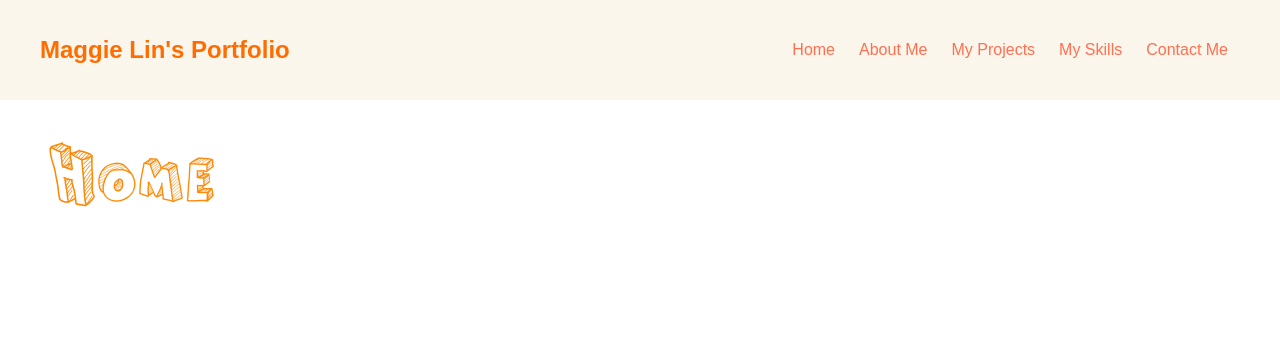
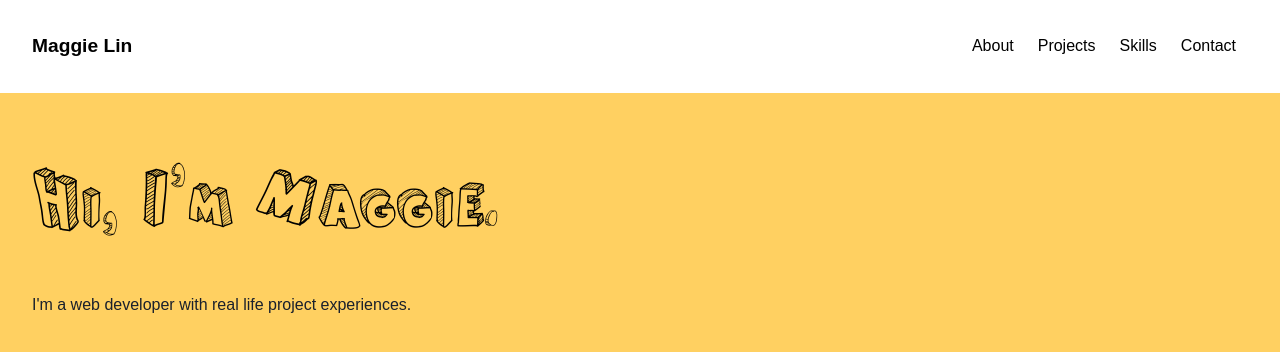
Before and after one commit to lin-maggies/portfolio, a React (Create React App) app: page / in a window 1280 px wide. Shown: the top 352 px of the page. Built offline with nearby package versions, Linux system fonts and the light colour scheme.

Commit message:
changed some css and wording

```diff
--- a/src/App.css
+++ b/src/App.css
@@ -3,20 +3,21 @@
   margin: 0;
   padding: 0;
   font-family: sans-serif;
+  background-color: #ffd061;
 }
 
 .navbar {
   display: flex;
   justify-content: space-between;
   align-items: center;
-  background-color: #faf6eb;
+  background-color: white;
   width: 100%;
-  padding: 0 2.5rem;
+  padding: 0 2rem;
 }
 
 .navbar-burger {
   display: flex;
-  color: #fd8a09;
+  color: black;
   margin: 0.5rem 1rem;
 }
 
@@ -25,31 +26,46 @@
 }
 
 .header-title {
-  font-size: 1.5rem;
-  color: #ff6d00;
+  font-size: 1.2rem;
+  color: black;
   font-weight: bold;
   padding: 2rem 0;
+  background-color: white;
 }
 
 .navbar-links {
   display: none;
-  color: #ff6f52;
+  color: black;
+}
+
+.navbar-links a {
+  background-color: white;
 }
 
 .body {
-  padding: 1rem 3rem;
+  padding: 0 2rem;
+  background-color: #ffd061;
 }
 
 .pageTitle {
+  margin: 3rem 0 0;
   font-family: cartoon;
   font-size: 5rem;
-  color: #fd8a09;
+  color: black;
+}
+
+.pagePara {
+  margin: 2rem 0;
 }
 
 .contact-form {
   display: flex;
   flex-direction: column;
 }
+/*
+p1 {
+  font-size: 200%;
+} */
 
 @media only screen and (min-width: 768px) {
   .navbar-burger {
@@ -76,6 +92,6 @@
 }
 
 @font-face {
-  font-family: "cartoon";
-  src: url("./fonts/CartoonBlocks.ttf") format("truetype");
+  font-family: 'cartoon';
+  src: url('./fonts/CartoonBlocks.ttf') format('truetype');
 }
--- a/src/Components/Navbar.js
+++ b/src/Components/Navbar.js
@@ -1,4 +1,4 @@
-import React, { useState, useEffect, useContext } from "react";
+import React, { useState, useEffect, useContext } from 'react';
 import {
   Text,
   Button,
@@ -8,26 +8,27 @@ import {
   MenuList,
   MenuItem,
   IconButton,
-} from "@chakra-ui/react";
-import { HamburgerIcon } from "@chakra-ui/icons";
-import { useNavigate } from "react-router";
-import { Link } from "react-router-dom";
-import "../App.css";
+} from '@chakra-ui/react';
+import { HamburgerIcon } from '@chakra-ui/icons';
+import { useNavigate } from 'react-router';
+import { Link } from 'react-router-dom';
+import '../App.css';
 
 export default function Navbar() {
   const navigate = useNavigate();
   return (
     <div>
       <nav className="navbar">
-        <div className="header-title">Maggie Lin's Portfolio</div>
+        <Link className="header-title" to="/">
+          Maggie Lin
+        </Link>
         <div className="navbar-links">
           <ul>
             <li>
-              <Link to="/">Home</Link>
-              <Link to="/about">About Me</Link>
-              <Link to="/projects">My Projects</Link>
-              <Link to="/skills">My Skills</Link>
-              <Link to="/contact">Contact Me</Link>
+              <Link to="/about">About</Link>
+              <Link to="/projects">Projects</Link>
+              <Link to="/skills">Skills</Link>
+              <Link to="/contact">Contact</Link>
             </li>
           </ul>
         </div>
@@ -44,16 +45,16 @@ export default function Navbar() {
                 <Link to="/">Home</Link>
               </MenuItem>
               <MenuItem>
-                <Link to="/about">About Me</Link>
+                <Link to="/about">About</Link>
               </MenuItem>
               <MenuItem>
-                <Link to="/projects">My Projects</Link>
+                <Link to="/projects">Projects</Link>
               </MenuItem>
               <MenuItem>
-                <Link to="/skills">My Skills</Link>
+                <Link to="/skills">Skills</Link>
               </MenuItem>
               <MenuItem>
-                <Link to="/contact">Contact Me</Link>
+                <Link to="/contact">Contact</Link>
               </MenuItem>
             </MenuList>
           </Menu>
--- a/src/Containers/aboutMe.js
+++ b/src/Containers/aboutMe.js
@@ -1,8 +1,8 @@
-import React, { useState, useEffect, useContext } from "react";
-import { Text, Button, Box, Link } from "@chakra-ui/react";
-import { useNavigate } from "react-router";
-import "../App.css";
-import Navbar from "../Components/Navbar";
+import React, { useState, useEffect, useContext } from 'react';
+import { Text, Button, Box, Link } from '@chakra-ui/react';
+import { useNavigate } from 'react-router';
+import '../App.css';
+import Navbar from '../Components/Navbar';
 
 export default function AboutMe() {
   const navigate = useNavigate();
@@ -10,7 +10,16 @@ export default function AboutMe() {
     <div>
       <Navbar />
       <div className="body">
-        <h1 className="pageTitle">About Me</h1>
+        <h1 className="pageTitle">When coding</h1>
+        <p1>
+          I am based in New Zealand. I started learning coding in 2020, by March
+          2021 I started working as an intern in a company called Brewenstein
+        </p1>
+        <h1 className="pageTitle">When not coding</h1>
+        <p1>
+          My biggest passion right now is to go rock climbing every week.
+          Mountain biking is also on the list of hobbies.
+        </p1>
       </div>
     </div>
   );
--- a/src/Containers/contactMe.js
+++ b/src/Containers/contactMe.js
@@ -1,18 +1,18 @@
-import React, { useState } from "react";
-import { Text, Button, Box, Link } from "@chakra-ui/react";
-import "../App.css";
-import Navbar from "../Components/Navbar";
+import React, { useState } from 'react';
+import { Text, Button, Box, Link } from '@chakra-ui/react';
+import '../App.css';
+import Navbar from '../Components/Navbar';
 
 export default function ContactMe() {
-  const [email, setEmail] = useState("");
-  const [name, setName] = useState("");
-  const [message, setMessage] = useState("");
+  const [email, setEmail] = useState('');
+  const [name, setName] = useState('');
+  const [message, setMessage] = useState('');
 
   const handleSubmit = (event) => {
     event.preventDefault();
 
     const endpoint =
-      "https://1gmprjswn1.execute-api.ap-southeast-2.amazonaws.com/default/sendContactEmail";
+      'https://1gmprjswn1.execute-api.ap-southeast-2.amazonaws.com/default/sendContactEmail';
 
     const body = JSON.stringify({
       senderName: name,
@@ -21,7 +21,7 @@ export default function ContactMe() {
     });
 
     const requestOptions = {
-      method: "POST",
+      method: 'POST',
       body,
     };
 
@@ -39,7 +39,7 @@ export default function ContactMe() {
     <div>
       <Navbar />
       <div className="body">
-        <h1 className="pageTitle">Contact me</h1>
+        <h1 className="pageTitle">Send me a message</h1>
         <form onSubmit={handleSubmit} className="contact-form">
           <label>Email address</label>
           <input
@@ -70,6 +70,10 @@ export default function ContactMe() {
           />
           <button type="submit">Submit</button>
         </form>
+        <p1>
+          Or send me an email at {''}
+          <a href="mailto:lin.maggies@gmail.com">lin.maggies@gmail.com</a>
+        </p1>
       </div>
     </div>
   );
--- a/src/Containers/home.js
+++ b/src/Containers/home.js
@@ -1,9 +1,9 @@
-import React, { useState, useEffect, useContext } from "react";
-import { Text, Button, Box } from "@chakra-ui/react";
-import { useNavigate } from "react-router";
-import { Link } from "react-router-dom";
-import Navbar from "../Components/Navbar";
-import "../App.css";
+import React, { useState, useEffect, useContext } from 'react';
+import { Text, Button, Box } from '@chakra-ui/react';
+import { useNavigate } from 'react-router';
+import { Link } from 'react-router-dom';
+import Navbar from '../Components/Navbar';
+import '../App.css';
 
 export default function Home() {
   const navigate = useNavigate();
@@ -11,7 +11,10 @@ export default function Home() {
     <div>
       <Navbar />
       <div className="body">
-        <h1 className="pageTitle">Home</h1>
+        <h1 className="pageTitle">Hi, I'm Maggie.</h1>
+        <div className="pagePara">
+          <p1>I'm a web developer with real life project experiences.</p1>
+        </div>
       </div>
     </div>
   );
--- a/src/Containers/myProjects.js
+++ b/src/Containers/myProjects.js
@@ -1,8 +1,8 @@
-import React, { useState, useEffect, useContext } from "react";
-import { Text, Button, Box, Link } from "@chakra-ui/react";
-import { useNavigate } from "react-router";
-import "../App.css";
-import Navbar from "../Components/Navbar";
+import React, { useState, useEffect, useContext } from 'react';
+import { Text, Button, Box, Link } from '@chakra-ui/react';
+import { useNavigate } from 'react-router';
+import '../App.css';
+import Navbar from '../Components/Navbar';
 
 export default function MyProjects() {
   const navigate = useNavigate();
@@ -10,7 +10,7 @@ export default function MyProjects() {
     <div>
       <Navbar />
       <div className="body">
-        <h1 className="pageTitle">My Projects</h1>
+        <h1 className="pageTitle">Things I've done</h1>
       </div>
     </div>
   );
--- a/src/Containers/mySkills.js
+++ b/src/Containers/mySkills.js
@@ -1,8 +1,8 @@
-import React, { useState, useEffect, useContext } from "react";
-import { Text, Button, Box, Link } from "@chakra-ui/react";
-import { useNavigate } from "react-router";
-import "../App.css";
-import Navbar from "../Components/Navbar";
+import React, { useState, useEffect, useContext } from 'react';
+import { Text, Button, Box, Link } from '@chakra-ui/react';
+import { useNavigate } from 'react-router';
+import '../App.css';
+import Navbar from '../Components/Navbar';
 
 export default function MySkills() {
   const navigate = useNavigate();
@@ -10,7 +10,7 @@ export default function MySkills() {
     <div>
       <Navbar />
       <div className="body">
-        <h1 className="pageTitle">My Skills</h1>
+        <h1 className="pageTitle">What I can do</h1>
       </div>
     </div>
   );
```
